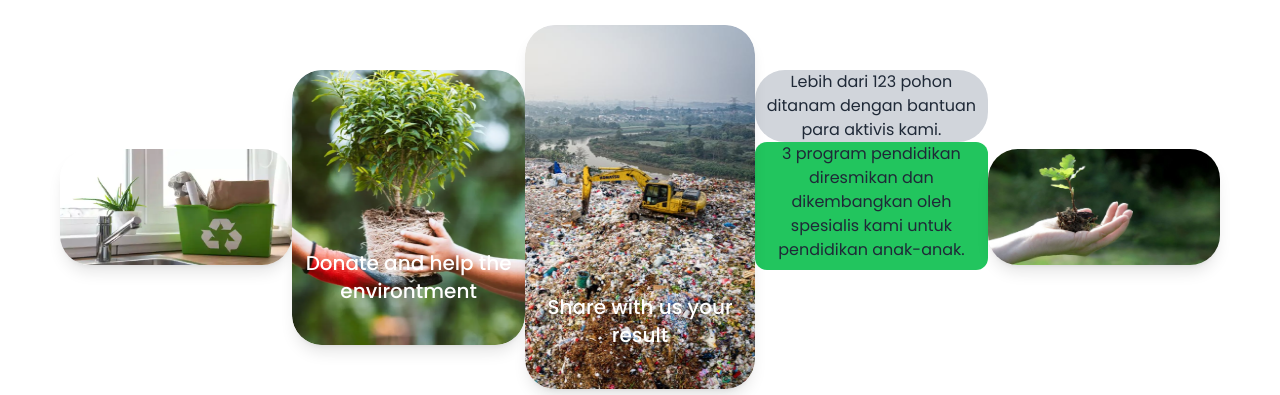
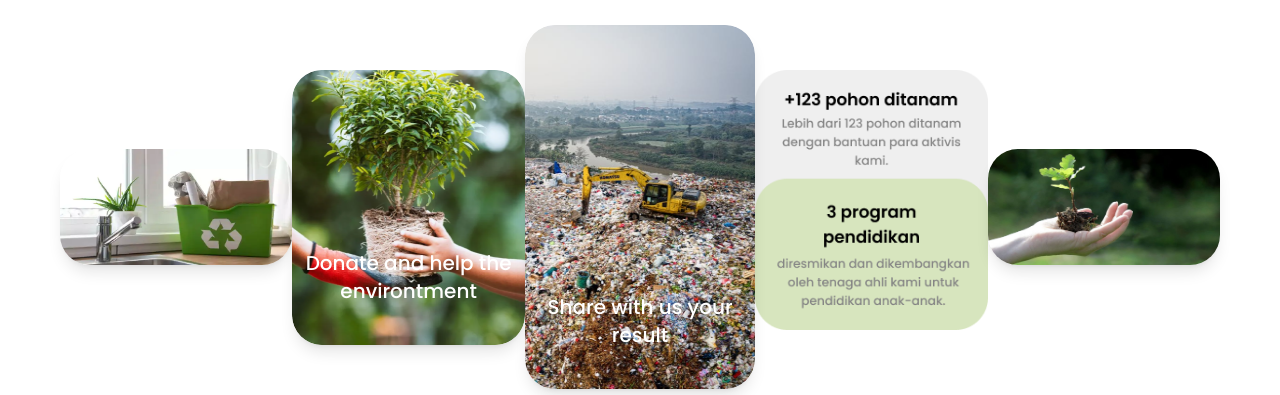
Before and after one commit to arirzwn/Pekan-IT-Project, a React (Vite) app: page / in a window 1280 px wide. Shown: the part 235-630 px from the top of the page. Built offline with nearby package versions, Linux system fonts and the light colour scheme; what tailwindcss-highlights would draw is missing.

Commit message:
update fitur

```diff
--- a/package.json
+++ b/package.json
@@ -13,7 +13,8 @@
     "react": "^18.3.1",
     "react-countup": "^6.5.3",
     "react-dom": "^18.3.1",
-    "react-icons": "^5.3.0"
+    "react-icons": "^5.3.0",
+    "react-router-dom": "^6.26.1"
   },
   "devDependencies": {
     "@eslint/js": "^9.8.0",
--- a/src/layout/Infografis/InfoGrafis.jsx
+++ b/src/layout/Infografis/InfoGrafis.jsx
@@ -3,6 +3,7 @@ import gambarKiri from "/src/assets/gambar-hero-kiri.png";
 import gambarKanan from "/src/assets/gambar-hero-kanan.png";
 import gambarDonate from "/src/assets/gambar-donate.png";
 import gambarUtama from "/src/assets/gambar-utama.png";
+import kanan from "/src/assets/hero-kanan.png";
 
 export function InfoGrafis() {
   return (
@@ -19,18 +20,10 @@ export function InfoGrafis() {
           className="w-[236px] h-[364px]"
           teks=" Share with us your result"
         />
-        <div className=" text-center w-[238px] h-[275px]">
-          <div className="bg-gray-300 rounded-[30px] z-0 ">
-            <p>
-              Lebih dari 123 pohon ditanam dengan bantuan para aktivis kami.
-            </p>
-          </div>
-          <div className="bg-green-500 rounded-xl z-10 h-32">
-            <p>
-              3 program pendidikan diresmikan dan dikembangkan oleh spesialis
-              kami untuk pendidikan anak-anak.
-            </p>
-          </div>
+        <div className="text-center w-[238px] h-[275px]">
+          <figure>
+            <img src={kanan} alt="" draggable="false" />
+          </figure>
         </div>
         <Card gambar={gambarKanan} className="w-[238px] h-[116px]" />{" "}
       </div>
```
Also changed, not shown: src/assets/hero-kanan.png (added), 1 other file (tests, documents, lock files or other folders).
